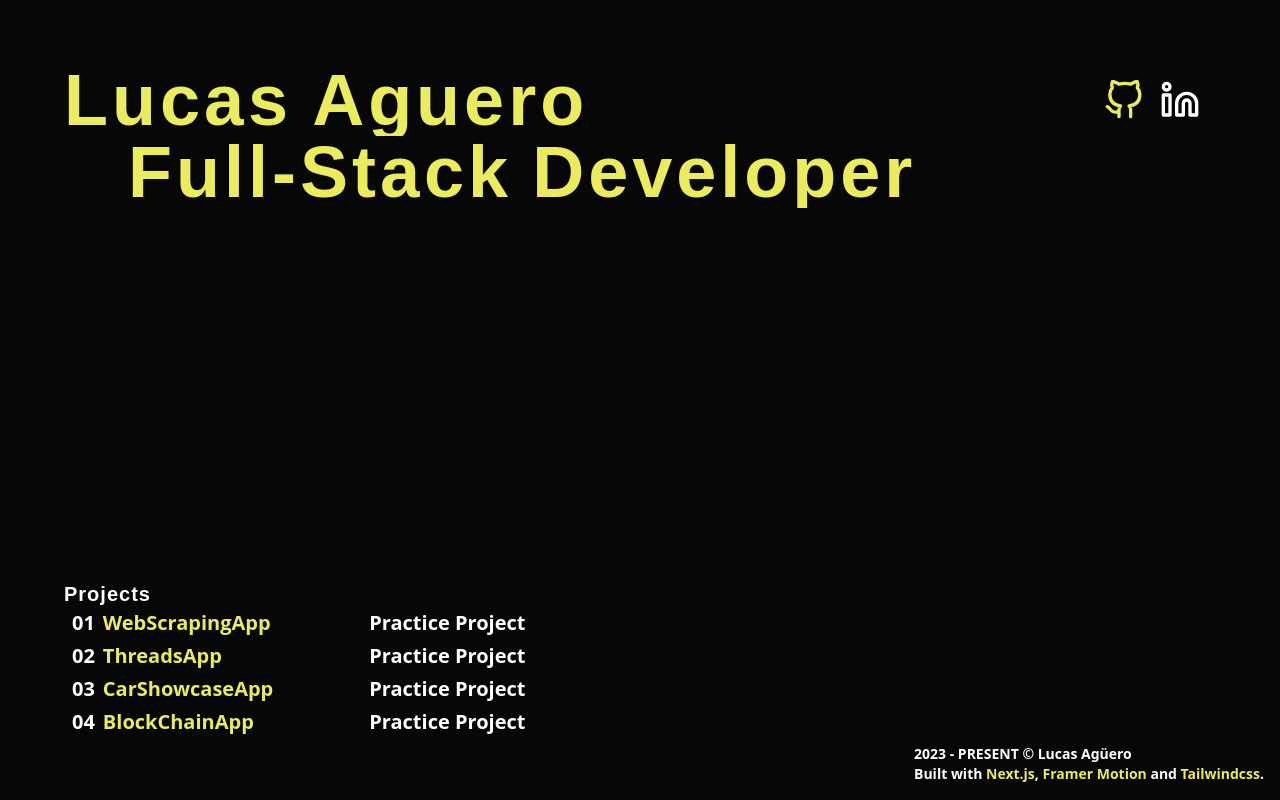
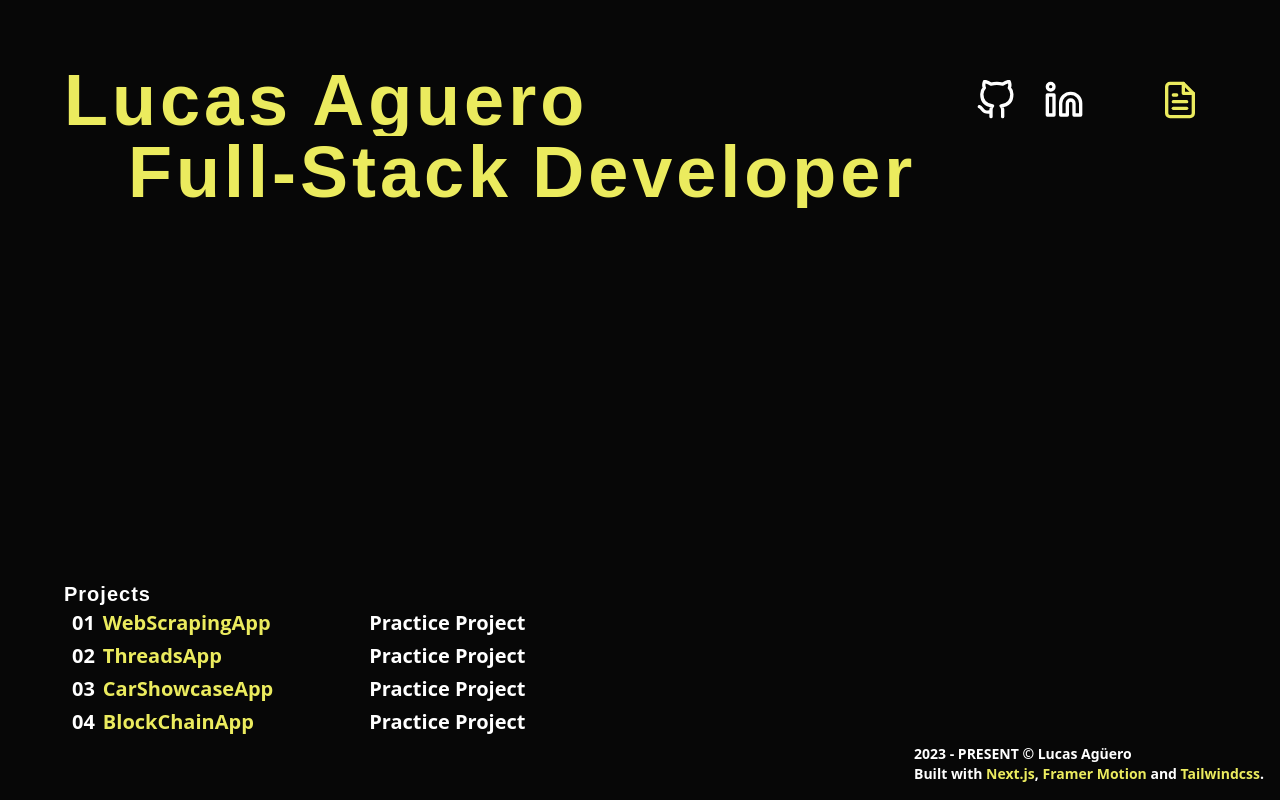
Before and after one commit to Benjahh/portfolio_v2, a Next.js app: page / in a window 1280 px wide. Built offline with nearby package versions, Linux system fonts and the light colour scheme; a web font is replaced by a local one.

Commit message:
social icons additional styling

```diff
--- a/components/BottomBar.jsx
+++ b/components/BottomBar.jsx
@@ -7,7 +7,6 @@ const BottomBar = () => {
     hidden: {
       opacity: 0,
       y: '200%',
-      textColor: 'rgba(255, 255, 255)',
     },
     visible: {
       opacity: 1,
--- a/components/SocialLinks.jsx
+++ b/components/SocialLinks.jsx
@@ -1,6 +1,6 @@
 'use client';
 
-import { FiGithub, FiLinkedin } from 'react-icons/fi';
+import { FiGithub, FiLinkedin, FiFileText } from 'react-icons/fi';
 import { motion } from 'framer-motion';
 
 const SocialLinks = () => {
@@ -11,8 +11,7 @@ const SocialLinks = () => {
     visible: {
       opacity: 1,
       transition: {
-        delayChildren: 0.5,
-        staggerChildren: 1,
+        staggerChildren: 0.5,
       },
     },
   };
@@ -20,9 +19,11 @@ const SocialLinks = () => {
   const childrenVariant = {
     hidden: {
       x: '200%',
+      opacity: 0,
     },
     visible: {
       x: 0,
+      opacity: 1,
     },
   };
   return (
@@ -30,26 +31,28 @@ const SocialLinks = () => {
       initial="hidden"
       animate="visible"
       variants={variant}
-      className="text-red-400 absolute right-0 mr-20 mt-20 flex flex-row gap-4 top-0 h-20"
+      className=" absolute right-0 mr-20 mt-20 flex w-56 top-0 h-20 justify-between "
     >
-      <motion.a
-        initial="hidden"
-        animate="visible"
-        variants={childrenVariant}
-        href="https://www.mudai.dev"
-        onHover={{ scale: 2 }}
-        className="hover:cursor-pointer"
-      >
-        <FiGithub className="text-accent" size="40" />
+      <motion.a variants={childrenVariant} href="https://github.com/Benjahh">
+        <FiGithub
+          className="text-white hover:cursor-pointer hover:text-accent"
+          size="40"
+        />
       </motion.a>
       <motion.a
-        initial="hidden"
-        animate="visible"
-        variants={variant}
-        href="https://www.mudai.dev"
-        className="hover:cursor-pointer"
+        variants={childrenVariant}
+        href="https://www.linkedin.com/in/lucas-agüero-264950251/"
       >
-        <FiLinkedin className="text-white" size="40" />
+        <FiLinkedin
+          className="text-white hover:cursor-pointer hover:text-accent"
+          size="40"
+        />
+      </motion.a>
+      <motion.a href="/" download variants={childrenVariant} className="ml-12 ">
+        <FiFileText
+          className="text-accent hover:cursor-pointer  hover:text-white"
+          size="40"
+        />
       </motion.a>
     </motion.div>
   );
```
